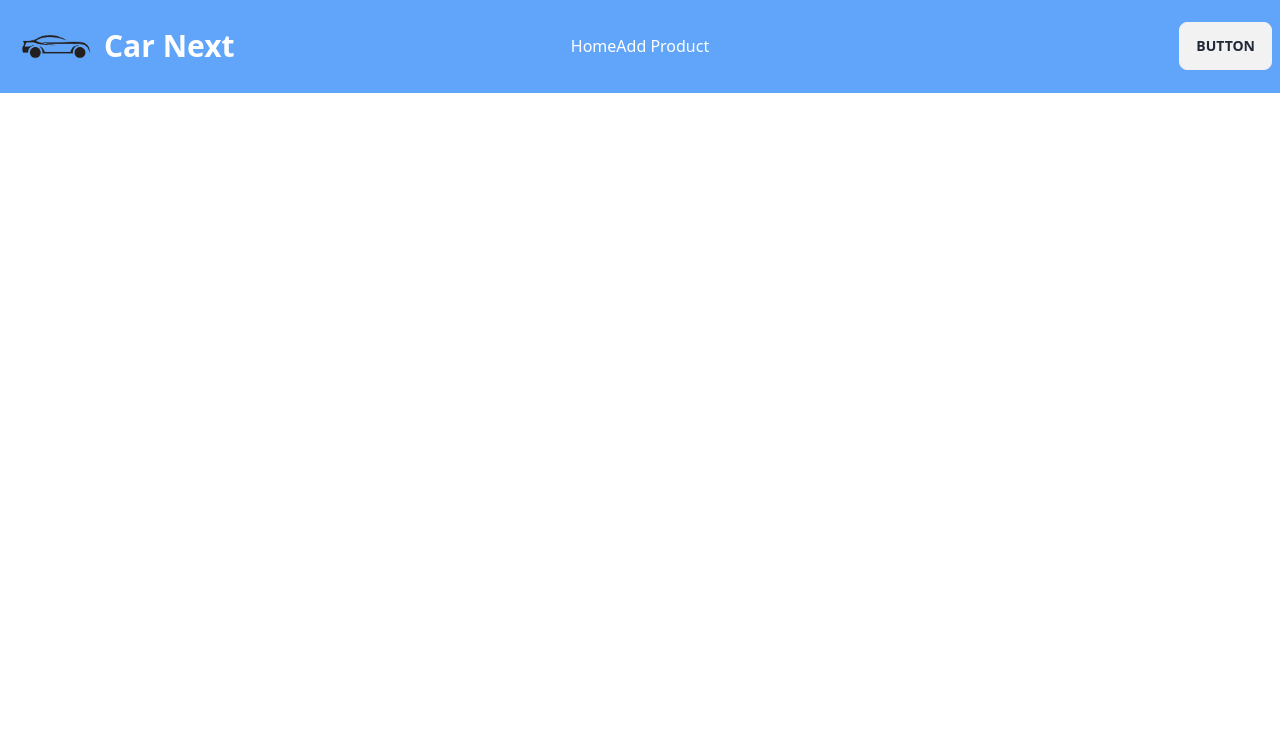
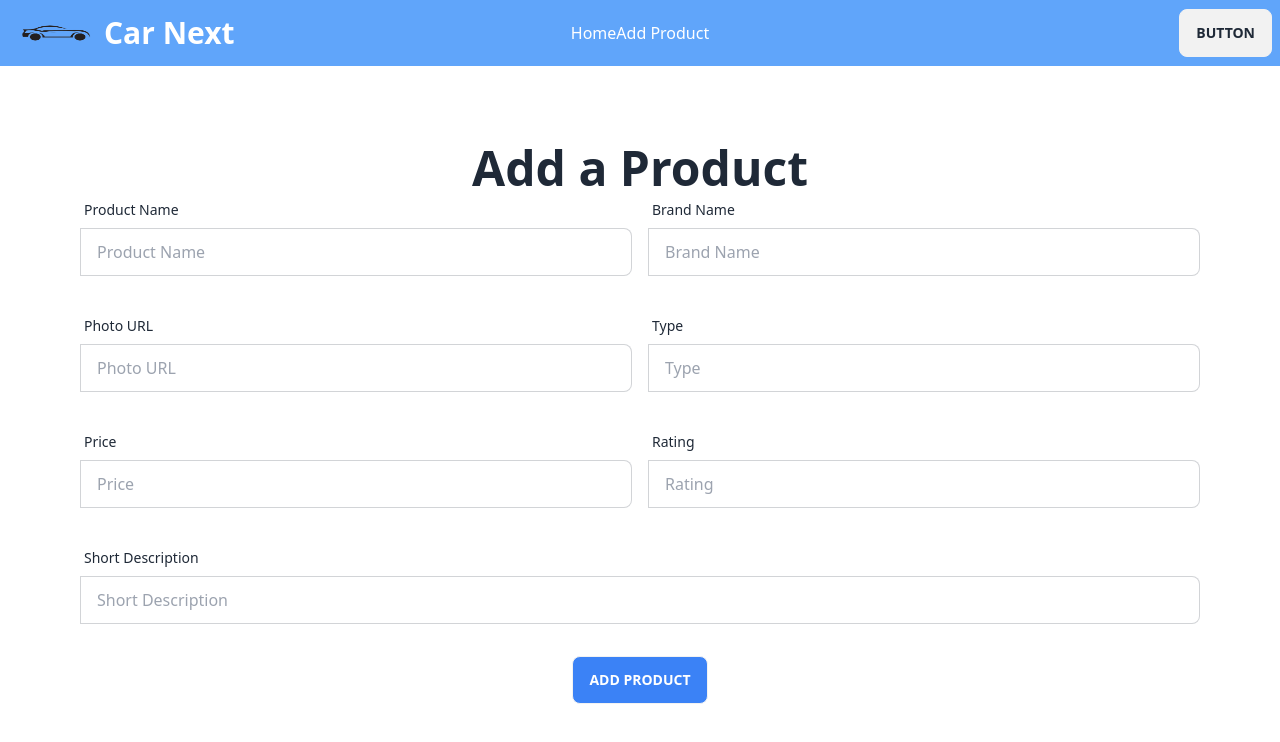
Before and after one commit to toaha77/brandShop-client, a React (Vite) app: page /addProduct in a window 1280 px wide. Shown: the top 742 px of the page. Built offline with nearby package versions, Linux system fonts and the light colour scheme; no server answers.

Commit message:
added-card

```diff
--- a/package.json
+++ b/package.json
@@ -10,6 +10,7 @@
     "preview": "vite preview"
   },
   "dependencies": {
+    "firebase": "^10.5.0",
     "react": "^18.2.0",
     "react-dom": "^18.2.0",
     "react-router-dom": "^6.17.0"
--- a/src/AddProduct/AddProduct.jsx
+++ b/src/AddProduct/AddProduct.jsx
@@ -1,9 +1,116 @@
+import { json } from "react-router-dom";
+
 
 const AddProduct = () => {
+    const handleAddProduct = e => {
+        e.preventDefault()
+        const form = e.target;
+        const name = form.name.value;
+        const brand = form.brand.value;
+        const photo = form.photo.value;
+        const type = form.type.value;
+        const description = form.description.value;
+        const price = form.price.value;
+
+        const addProduct= {
+            name,
+            brand,
+            photo,
+            type,
+            description,
+            price
+        }
+        console.log(addProduct)
+        fetch('http://localhost:5000/addProduct', {
+            method: 'POST',
+            headers: {
+                'Content-Type': 'application/json'
+            },
+            body: JSON.stringify(addProduct)
+        })
+        .then(res => res.json())
+        .then(data => {
+console.log(data);
+        })
+     }
     return (
-        <div>
+        <div className="  p-20">
+        <h2 className="text-5xl text-center font-bold">Add a Product</h2>
+        <form onSubmit={handleAddProduct}>
+             <div className="md:flex mb-8">
+                <div className="form-control md:w-1/2">
+                    <label className="label">
+                        <span className="label-text">Product Name</span>
+                    </label>
+                    <label className="input-group">
+                        <input type="text" name="name" placeholder="Product Name" className="input input-bordered w-full" />
+                    </label>
+                </div>
+                <div className="form-control md:w-1/2 ml-4">
+                    <label className="label">
+                        <span className="label-text">Brand Name</span>
+                    </label>
+                    <label className="input-group">
+                        <input type="text" name="brand" placeholder="Brand Name" className="input input-bordered w-full" />
+                    </label>
+                </div>
+            </div>
 
-        </div>
+            <div className="md:flex mb-8">
+                <div className="form-control md:w-1/2">
+                    <label className="label">
+                        <span className="label-text">Photo URL</span>
+                    </label>
+                    <label className="input-group">
+                        <input type="photo" name="photo" placeholder="Photo URL  " className="input input-bordered w-full" />
+                    </label>
+                </div>
+                <div className="form-control md:w-1/2 ml-4">
+                    <label className="label">
+                        <span className="label-text">Type</span>
+                    </label>
+                    <label className="input-group">
+                        <input type="text" name="type" placeholder="Type" className="input input-bordered w-full" />
+                    </label>
+                </div>
+            </div>
+             <div className="md:flex mb-8">
+                <div className="form-control md:w-1/2">
+                    <label className="label">
+                        <span className="label-text">Price  </span>
+                    </label>
+                    <label className="input-group">
+                        <input type="text" name="price" placeholder="Price  " className="input input-bordered w-full" />
+                    </label>
+                </div>
+                <div className="form-control md:w-1/2 ml-4">
+                    <label className="label">
+                        <span className="label-text">Rating</span>
+                    </label>
+                    <label className="input-group">
+                        <input type="text" name="rating" placeholder="Rating" className="input input-bordered w-full" />
+                    </label>
+                </div>
+
+            </div>
+            <div className="mb-8">
+                    <div className="form-control w-full">
+                        <label className="label">
+                            <span className="label-text">Short Description</span>
+                        </label>
+                        <label className="input-group">
+                            <input type="text" name="description" placeholder="Short Description" className="input input-bordered w-full" />
+                        </label>
+                    </div>
+                </div>
+
+            <div className="flex justify-center  items-center">
+            <input type="submit" value="Add Product" className="btn bg-blue-500 text-white hover:bg-blue-500" />
+            </div>
+
+        </form>
+    </div>
+
     );
 };
 
--- /dev/null
+++ b/src/AuthProvider/AuthProvider.jsx
@@ -0,0 +1,64 @@
+import { GoogleAuthProvider, getAuth, signInWithPopup, createUserWithEmailAndPassword, signInWithEmailAndPassword, onAuthStateChanged, signOut, updateProfile } from "firebase/auth";
+import { createContext, useEffect, useState } from "react";
+import app from "../Firebase/Firebase.config";
+
+export const AuthContext = createContext(null)
+const auth= getAuth(app)
+const provider = new GoogleAuthProvider()
+
+
+const AuthProvider = ({children}) => {
+    const [user, setUser] = useState(null)
+    const [loading, setLoading] = useState(true)
+    const googleLogin = () => {
+      setLoading(true)
+      return signInWithPopup(auth, provider);
+    };
+
+
+   const createUser = (email, password) =>{
+    setLoading(true)
+       return createUserWithEmailAndPassword(auth, email, password)
+   }
+
+   const handleProfile =(name,photo) =>{
+    return updateProfile(auth.currentUser, {
+      displayName: name,
+      photoURL: photo
+    })
+   }
+   const logOut =() =>{
+    return signOut(auth)
+   }
+   const signIn = (email, password) =>{
+    setLoading(true)
+    return signInWithEmailAndPassword(auth, email, password)
+   }
+   useEffect(()=>{
+      const unSubscribe = onAuthStateChanged(auth, (currentUser)=>{
+        setUser(currentUser)
+        setLoading(false)
+
+       })
+       return ()=>{
+        unSubscribe()
+       }
+   }, [])
+    const AuthInfo = {
+      googleLogin,
+      createUser,
+       signIn,
+       logOut,
+       handleProfile,
+       user,
+       loading
+    };
+
+    return (
+        <AuthContext.Provider value={AuthInfo}>
+            {children}
+        </AuthContext.Provider>
+    );
+};
+
+export default AuthProvider;
--- /dev/null
+++ b/src/Firebase/Firebase.config.js
@@ -0,0 +1,20 @@
+// Import the functions you need from the SDKs you need
+import { initializeApp } from "firebase/app";
+ // TODO: Add SDKs for Firebase products that you want to use
+// https://firebase.google.com/docs/web/setup#available-libraries
+
+// Your web app's Firebase configuration
+// For Firebase JS SDK v7.20.0 and later, measurementId is optional
+const firebaseConfig = {
+  apiKey: "AIzaSyCAN0GX2YIsQSCpKq5cNB-2GHRpa3my_wI",
+  authDomain: "brand-shop-4a945.firebaseapp.com",
+  projectId: "brand-shop-4a945",
+  storageBucket: "brand-shop-4a945.appspot.com",
+  messagingSenderId: "85213421966",
+  appId: "1:85213421966:web:c90e072372c66c052f04df",
+  measurementId: "G-54DYJS2X88"
+};
+
+// Initialize Firebase
+const app = initializeApp(firebaseConfig);
+ export default app
--- a/src/Navbar/Navbar.jsx
+++ b/src/Navbar/Navbar.jsx
@@ -15,7 +15,7 @@ const Navbar = () => {
     const stickNavbar = () => {
       if (window !== undefined) {
         let windowHe = window.scrollY;
-        windowHe > 100 ? setFix("fixed top-0 left-0 z-50") : setFix("relative");
+        windowHe > 120 ? setFix("fixed top-0 left-0 z-50") : setFix("relative");
       }
     };
     const navlinks = (
@@ -56,7 +56,7 @@ const Navbar = () => {
       </ul>
     </div>
 <div className="flex items-center justify-center">
-<img src="/public/car-logo-removebg-preview.png" className="w-24 " alt="" />
+<img src="/public/car-logo-removebg-preview.png" className="w-24 h-[50px]" alt="" />
 <a className="  normal-case text-3xl font-bold text-white">Car Next</a>
 
 </div>
--- a/src/main.jsx
+++ b/src/main.jsx
@@ -3,9 +3,13 @@ import ReactDOM from 'react-dom/client'
  import './index.css'
 import { RouterProvider } from 'react-router-dom'
 import myCratedRoute from './Router/Route'
+import AuthProvider from './AuthProvider/Authprovider'
 
 ReactDOM.createRoot(document.getElementById('root')).render(
   <React.StrictMode>
-     <RouterProvider router={myCratedRoute}></RouterProvider>
+    <AuthProvider>
+    <RouterProvider router={myCratedRoute}></RouterProvider>
+
+    </AuthProvider>
   </React.StrictMode>,
 )
```
Also changed, not shown: 1 other file (tests, documents, lock files or other folders).
